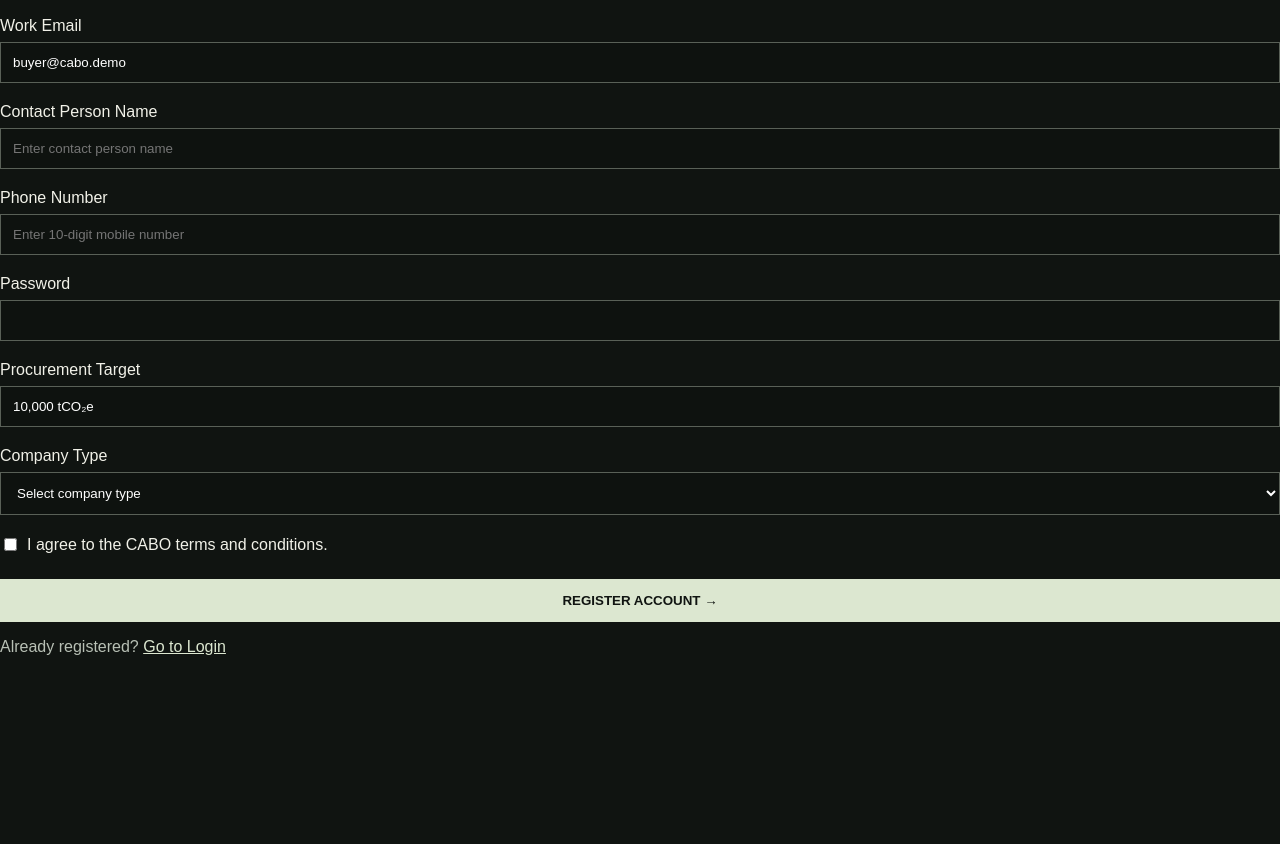
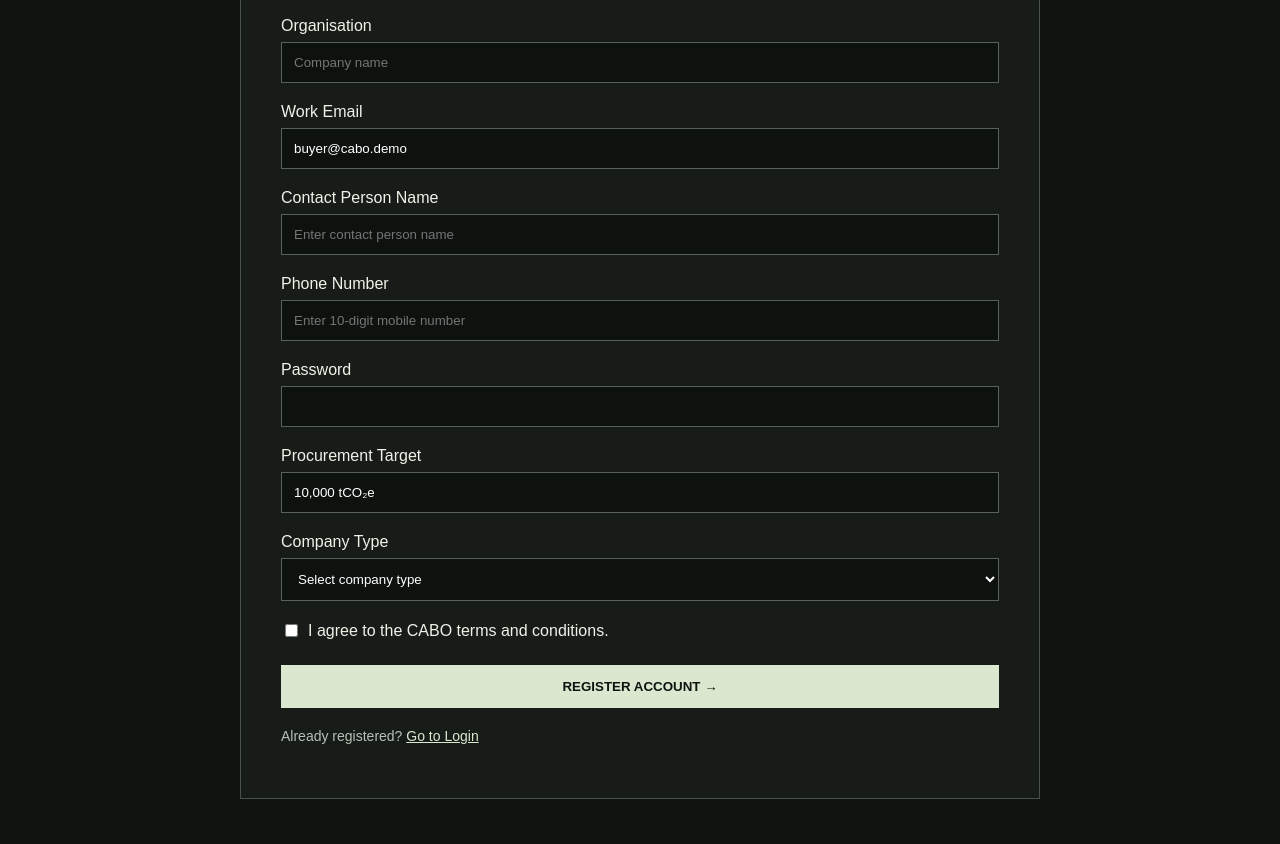
Before and after one commit to sharmaparth2502/assesment-project, a plain HTML site: page buyer.html in a window 1280 px wide. Shown: the part 276-1120 px from the top of the page. Before the commit the page ends 948 px from the top, so only its background shows below. Drawn offline with Linux system fonts and the light colour scheme.

Commit message:
Refactor CSS styles for registration page layout

```diff
--- a/buyerstyle.css
+++ b/buyerstyle.css
@@ -30,15 +30,18 @@ body {
     font-size: 13px;
 }
 
-.page {
-    width: 800px;
-    margin: 50px auto;
+.register-page {
+    width: 100%;
+    padding: 45px 20px;
+    display: flex;
+    justify-content: center;
 }
 
-.form-box {
+.register-box {
+    width: 800px;
+    padding: 40px;
     border: 1px solid #4a5149;
     background: #171c18;
-    padding: 40px;
 }
 
 .small {
@@ -93,7 +96,7 @@ button {
     cursor: pointer;
 }
 
-.bottom {
+.register {
     font-size: 14px;
     margin-top: 20px;
 }
```
